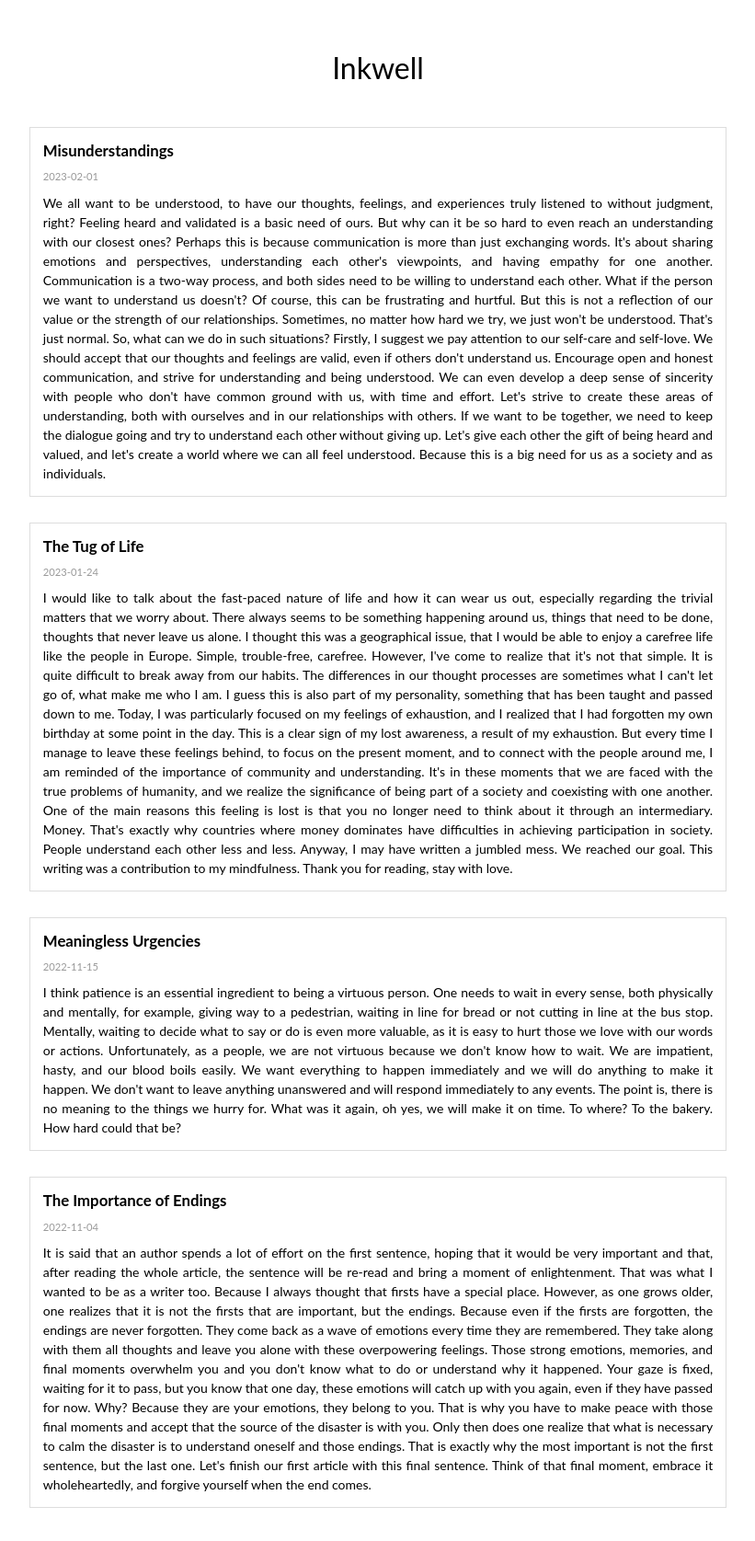
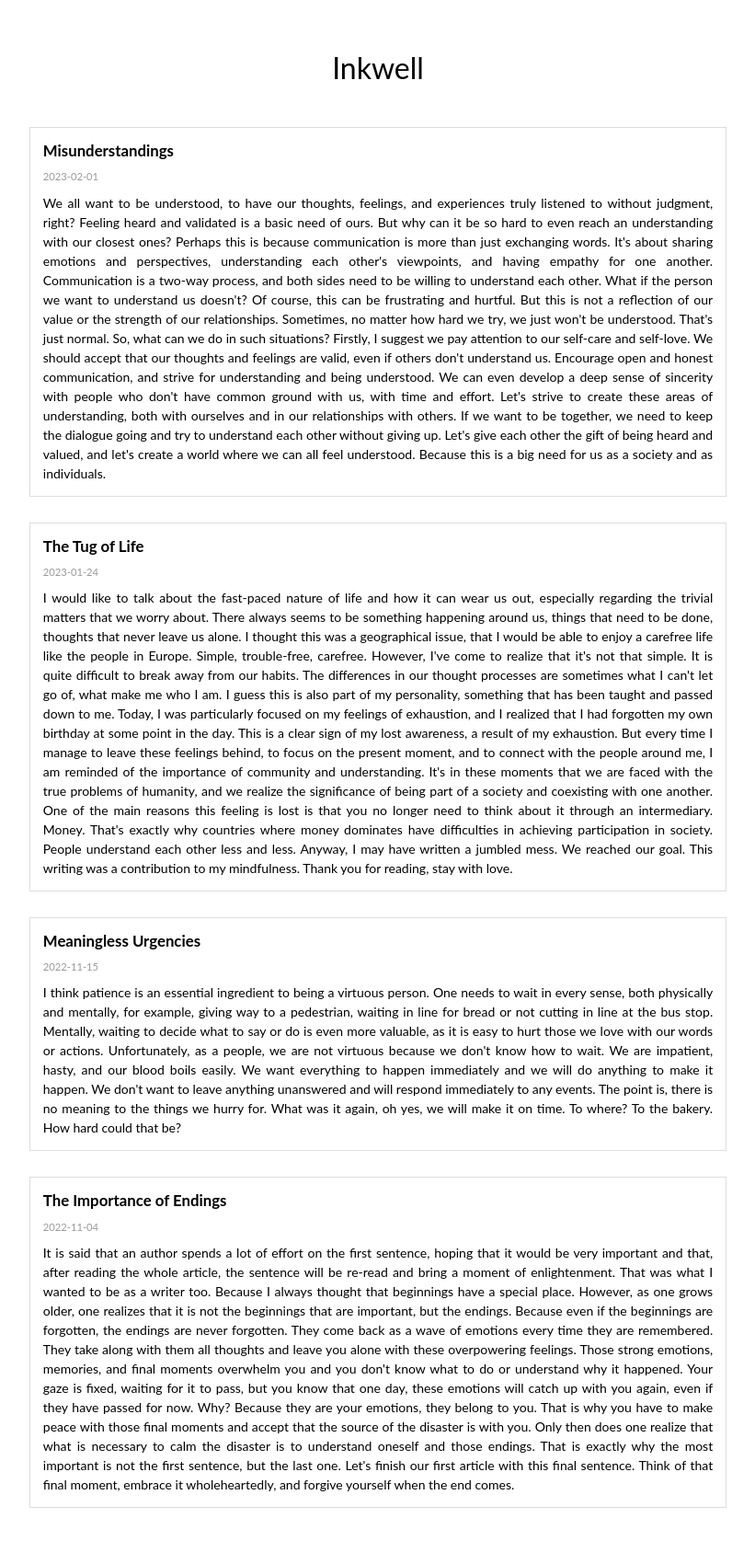
Before and after one commit to gurayozgur/gurayozgur.github.io, a Jekyll site: the page inkwell.html, which Jekyll copies as it is, in a window 1280 px wide. Shown: the whole page at 92% size, without its empty margins (229-1050 px from the left). Built offline with Jekyll 4.4.1, drawn with Linux system fonts in a browser that asks for light colours.

Commit message:
Update inkwell.html

```diff
--- a/inkwell.html
+++ b/inkwell.html
@@ -199,7 +199,7 @@ Anyway, I may have written a jumbled mess. We reached our goal. This writing was
   <div class="post-content">
     It is said that an author spends a lot of effort on the first sentence, hoping that it would be very important and that, after reading the whole article, the sentence will be re-read and bring a moment of enlightenment.
 
-That was what I wanted to be as a writer too. Because I always thought that firsts have a special place. However, as one grows older, one realizes that it is not the firsts that are important, but the endings. Because even if the firsts are forgotten, the endings are never forgotten. They come back as a wave of emotions every time they are remembered. They take along with them all thoughts and leave you alone with these overpowering feelings. Those strong emotions, memories, and final moments overwhelm you and you don't know what to do or understand why it happened. Your gaze is fixed, waiting for it to pass, but you know that one day, these emotions will catch up with you again, even if they have passed for now. Why? Because they are your emotions, they belong to you. That is why you have to make peace with those final moments and accept that the source of the disaster is with you. Only then does one realize that what is necessary to calm the disaster is to understand oneself and those endings.
+That was what I wanted to be as a writer too. Because I always thought that beginnings have a special place. However, as one grows older, one realizes that it is not the beginnings that are important, but the endings. Because even if the beginnings are forgotten, the endings are never forgotten. They come back as a wave of emotions every time they are remembered. They take along with them all thoughts and leave you alone with these overpowering feelings. Those strong emotions, memories, and final moments overwhelm you and you don't know what to do or understand why it happened. Your gaze is fixed, waiting for it to pass, but you know that one day, these emotions will catch up with you again, even if they have passed for now. Why? Because they are your emotions, they belong to you. That is why you have to make peace with those final moments and accept that the source of the disaster is with you. Only then does one realize that what is necessary to calm the disaster is to understand oneself and those endings.
 
 That is exactly why the most important is not the first sentence, but the last one. Let's finish our first article with this final sentence. Think of that final moment, embrace it wholeheartedly, and forgive yourself when the end comes.
 
```
